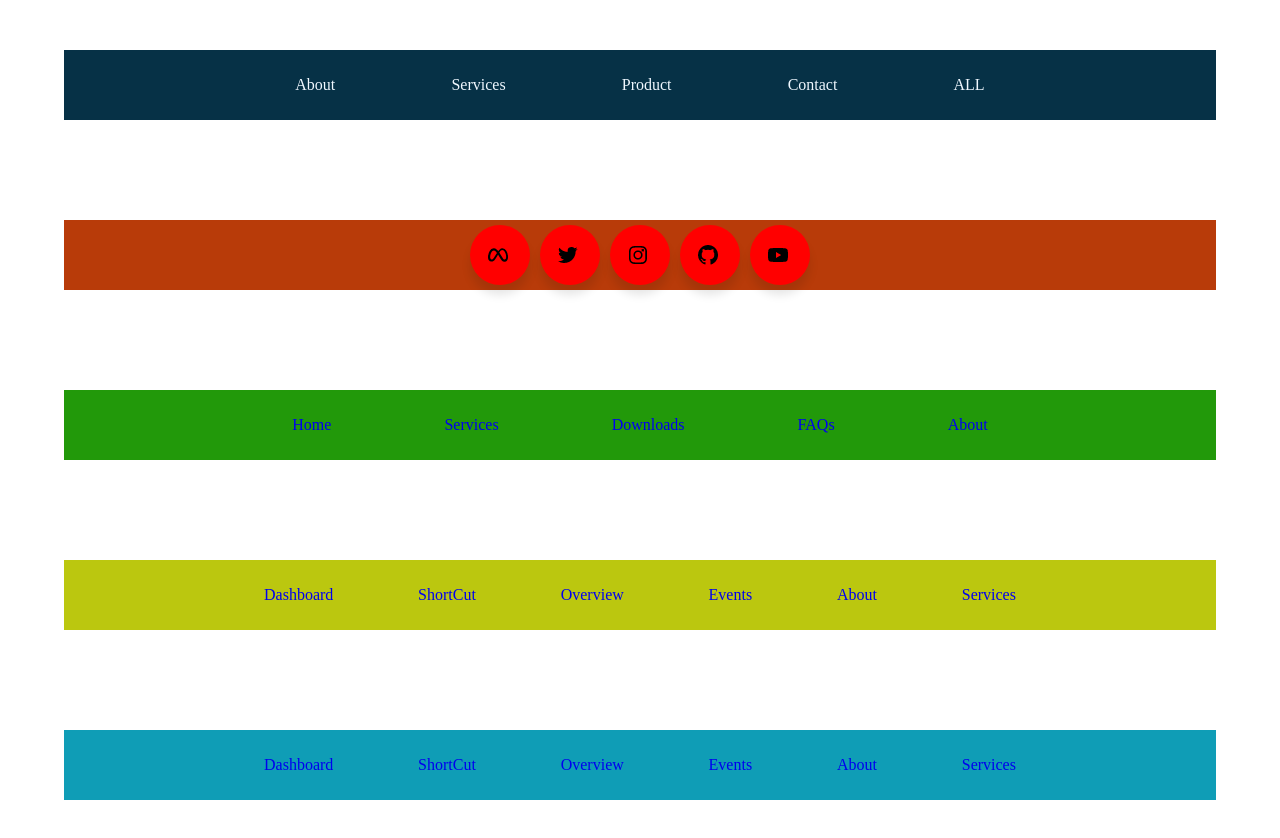
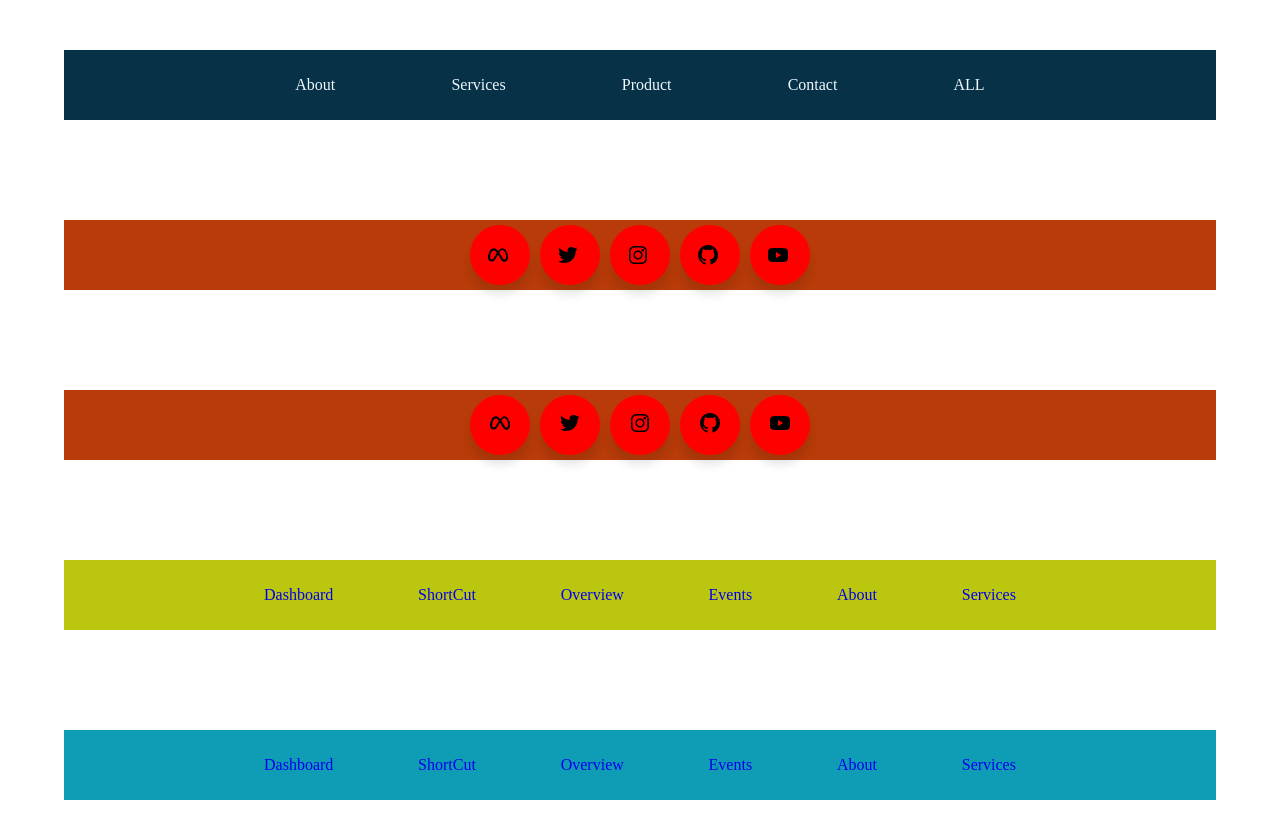
Before and after one commit to taraalsyah/tooltip, a plain HTML site: page index.html in a window 1280 px wide. Drawn offline with Linux system fonts and the light colour scheme.

Commit message:
add some tooltip

```diff
--- a/index.html
+++ b/index.html
@@ -55,23 +55,26 @@
         </div>
     </div>
     <div class="container third-tooltip" data-tooltip="Thinking Dog">
-        <ul>
-            <li>
-                <a href="#">Home</a>
-            </li>
-            <li>
-                <a href="#">Services</a>
-            </li>
-            <li>
-                <a href="#">Downloads</a>
-            </li>
-            <li>
-                <a href="#">FAQs</a>
-            </li>
-            <li>
-                <a href="#">About</a>
-            </li>
-        </ul>
+        <div class="button">
+            <div class="icon"><img src="img/facebook.svg" alt=""></div>
+            <span>Facebook</span>
+        </div>
+        <div class="button">
+            <div class="icon"><img src="img/twitter.png" alt=""></div>
+            <span>Facebook</span>
+        </div>
+        <div class="button">
+            <div class="icon"><img src="img/instagram.png" alt=""></div>
+            <span>Instagram</span>
+        </div>
+        <div class="button">
+            <div class="icon"><img src="img/github.png" alt=""></div>
+            <span>Github</span>
+        </div>
+        <div class="button">
+            <div class="icon"><img src="img/youtube.png" alt=""></div>
+            <span>YouTube</span>
+        </div>
     </div>
     <div class="container fourth-tooltip" data-tooltip="Thinkig Dog">
         <ul>
--- a/style.css
+++ b/style.css
@@ -109,7 +109,7 @@ ul li{
     align-items: center;
 }
 .second-tooltip .button:hover{
-    width: 170px;
+    width: 150px;
 }
 .second-tooltip .button:hover span{
     visibility: visible;
@@ -124,6 +124,63 @@ ul li{
 .third-tooltip{
     background-color: rgb(34, 153, 10);
 }
+.third-tooltip{
+    background-color: rgb(184, 59, 9);
+    display: flex;
+    flex-direction: row;
+    justify-content: center;
+}
+.third-tooltip .button{
+    position: relative;
+    display: flex;
+    justify-content: center;
+    flex-direction: column;
+    align-items: center;
+    height: 60px;
+    width: 60px;
+    margin: 0 5px;
+    background-color: red;
+    border-radius: 50px;
+    box-shadow: 0 10px 10px rgba(0, 0, 0, 0.1);
+    transition: all 0.2s ease-out;
+}
+.third-tooltip .button .icon{
+    display: block;
+    height: 100%;
+    line-height: 70px;
+    width: 40%;
+    cursor: pointer;
+    transition: all 0.1s ease-out;
+}
+.third-tooltip .button span{
+    position: absolute;
+    top: 0;
+    background: blueviolet;
+    color: black;
+    font-family:'Courier New', Courier, monospace;
+    padding: 5px;
+    border-radius: 25px;
+    opacity: 0;
+    pointer-events: none;
+    transition: all 0.3s;
+    box-shadow: 0px -1px 0px rgba(0, 0, 0, .4);
+}
+.third-tooltip .button span::before{
+    position: absolute;
+    content: "";
+    width: 10px;
+    height: 10px;
+    background: blueviolet;
+    bottom: -5px;
+    left: 50%;
+    transform: translateX(-50%) rotate(45deg);
+}
+.third-tooltip .button:hover span{
+    opacity: 1;
+    top: -36px;
+    pointer-events: auto;
+}
+
 
 /*End third*/
 
```
